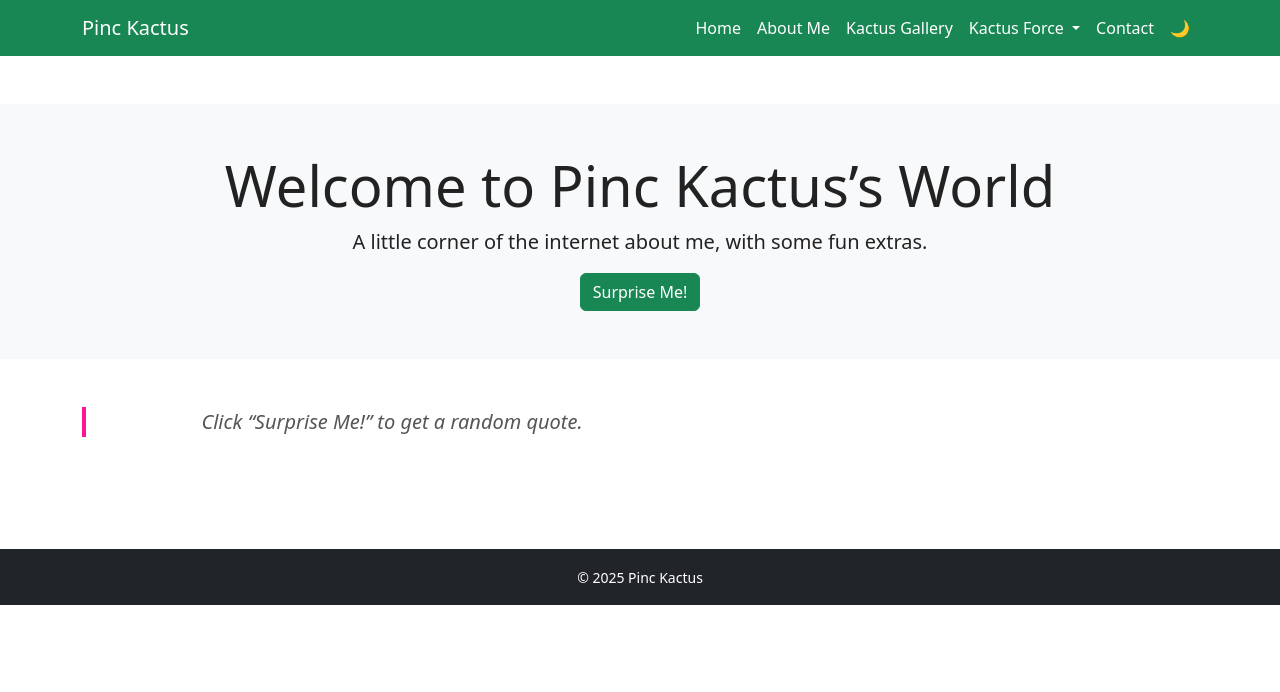
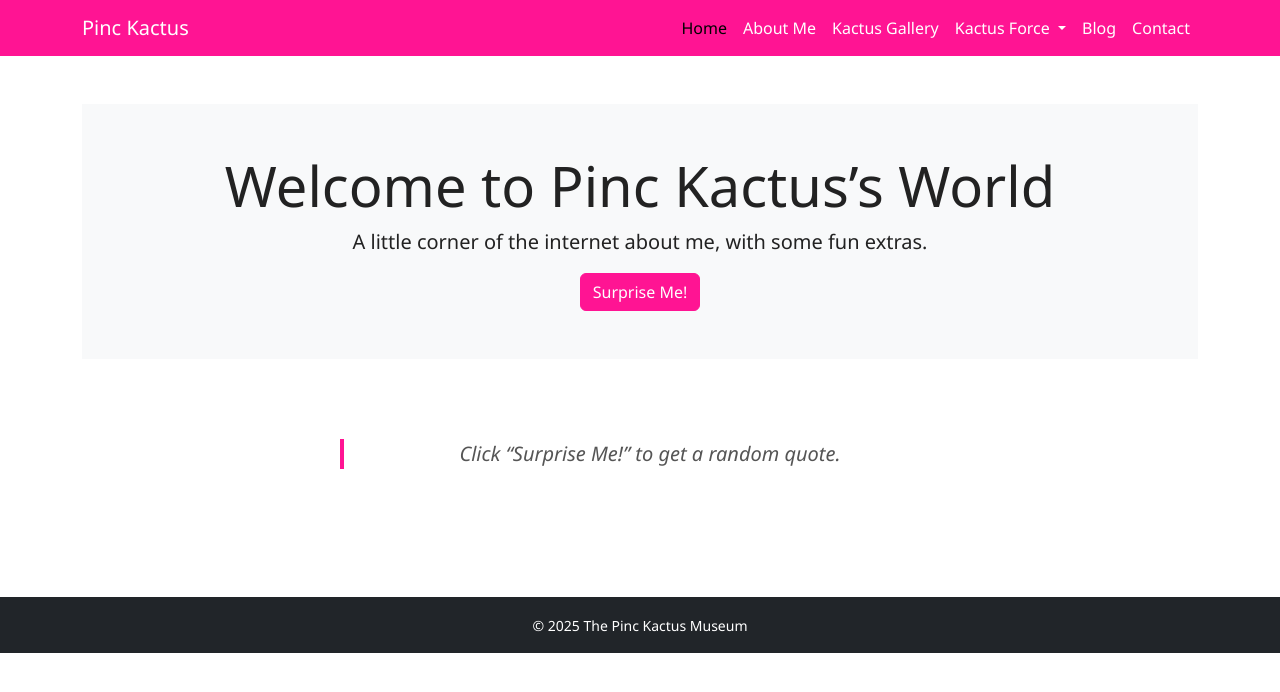
Before and after one commit to PincKactus/PincKactus.github.io, a Jekyll site: the page built from index.md, in a window 1280 px wide. Shown: the top 692 px of the page. Built offline with Jekyll 4.4.1, drawn with Linux system fonts in a browser that asks for light colours; a script that is not in the unit is left out.

Commit message:
Revert "Nothing"
This reverts commit 17b6961572915fe1698362d413dd54df5b0e3f51.

```diff
--- a/_includes/navbar.html
+++ b/_includes/navbar.html
@@ -6,34 +6,75 @@
     </button>
     <div class="collapse navbar-collapse" id="navMenu">
       <ul class="navbar-nav ms-auto">
+
+        <!-- Home -->
         <li class="nav-item">
-          <a class="nav-link" href="{{ '/index.html' | relative_url }}">Home</a>
+          <a class="nav-link {% if page.url == '/' %}active{% endif %}"
+             href="{{ '/' | relative_url }}">Home</a>
         </li>
+
+        <!-- About Me -->
         <li class="nav-item">
-          <a class="nav-link" href="{{ '/about.html' | relative_url }}">About Me</a>
+          <a class="nav-link {% if page.url contains '/about/' %}active{% endif %}"
+             href="{{ '/about/' | relative_url }}">About Me</a>
         </li>
+
+        <!-- Kactus Gallery -->
         <li class="nav-item">
-          <a class="nav-link" href="{{ '/portfolio/' | relative_url }}">Kactus Gallery</a>
+  <a class="nav-link" href="{{ '/portfolio/' | relative_url }}">Kactus Gallery</a>
         </li>
+
+
+        <!-- Kactus Force dropdown -->
         <li class="nav-item dropdown">
-          <a class="nav-link dropdown-toggle" href="#" id="kactusDropdown" role="button" data-bs-toggle="dropdown" aria-expanded="false">
+          <a class="nav-link dropdown-toggle
+                    {% if page.url contains '/kactus-force/'
+                          or page.url contains '/bot/'
+                          or page.url contains '/shop/' %}
+                      active
+                    {% endif %}"
+             href="#"
+             id="kactusDropdown"
+             role="button"
+             data-bs-toggle="dropdown"
+             aria-expanded="false">
             Kactus Force
           </a>
           <ul class="dropdown-menu dropdown-menu-end" aria-labelledby="kactusDropdown">
-            <li><a class="dropdown-item" href="{{ '/kactus-force.html' | relative_url }}">Overview</a></li>
+            <li>
+              <a class="dropdown-item"
+                 href="{{ '/kactus-force/' | relative_url }}">
+                Overview
+              </a>
+            </li>
             <li><hr class="dropdown-divider"></li>
-            <li><a class="dropdown-item" href="{{ '/bot/index.html' | relative_url }}">Instruction Manuals</a></li>
-            <li><a class="dropdown-item" href="{{ '/shop/' | relative_url }}">Shop</a></li>
+            <li>
+              <a class="dropdown-item"
+                 href="{{ '/bot/' | relative_url }}">
+                Instruction Manuals
+              </a>
+            </li>
+            <li>
+              <a class="dropdown-item"
+                 href="{{ '/shop/' | relative_url }}">
+                Shop
+              </a>
+            </li>
           </ul>
         </li>
+
+        <!-- Blog -->
         <li class="nav-item">
-          <a class="nav-link" href="{{ '/contact.html' | relative_url }}">Contact</a>
+          <a class="nav-link {% if page.url contains '/blog/' %}active{% endif %}"
+             href="{{ '/blog/' | relative_url }}">Blog</a>
         </li>
 
-        <!-- dark-mode toggle -->
+        <!-- Contact -->
         <li class="nav-item">
-          <button id="theme-toggle" class="btn btn-sm nav-link" style="border:none;">🌙</button>
+          <a class="nav-link {% if page.url contains '/contact/' %}active{% endif %}"
+             href="{{ '/contact/' | relative_url }}">Contact</a>
         </li>
+
       </ul>
     </div>
   </div>
--- a/_layouts/default.html
+++ b/_layouts/default.html
@@ -3,46 +3,21 @@
 <head>
   <meta charset="UTF-8">
   <meta name="viewport" content="width=device-width, initial-scale=1">
-  <title>{{ page.title }} – Pinc Kactus</title>
-  <link href="{{ '/assets/css/style.css' | relative_url }}" rel="stylesheet">
+  <title>{{ page.title | default: site.title }}</title>
+  <!-- Load Bootstrap first -->
   <link href="https://cdn.jsdelivr.net/npm/bootstrap@5.3.0/dist/css/bootstrap.min.css" rel="stylesheet">
+  <!-- Then override with custom styles -->
+  <link rel="stylesheet" href="{{ '/assets/css/style.css' | relative_url }}">
 </head>
 <body>
   {% include navbar.html %}
-
-  <main class="py-5">
+  <main class="container py-5">
     {{ content }}
   </main>
-
   <footer class="bg-dark text-white text-center py-3">
-    <small>&copy; 2025 Pinc Kactus</small>
+    <small>&copy; {{ "now" | date: "%Y" }} {{ site.title }}</small>
   </footer>
-
   <script src="https://cdn.jsdelivr.net/npm/bootstrap@5.3.0/dist/js/bootstrap.bundle.min.js"></script>
-
-  <!-- Dark-mode toggle script -->
-  <script>
-    (function() {
-      const btn       = document.getElementById('theme-toggle');
-      const className = 'dark-mode';
-      const stored    = localStorage.getItem('theme');
-
-      // on load: apply stored or system preference
-      if (
-        stored === 'dark' ||
-        (!stored && window.matchMedia('(prefers-color-scheme: dark)').matches)
-      ) {
-        document.body.classList.add(className);
-        btn.textContent = '☀️';
-      }
-
-      // on click: toggle and persist
-      btn.addEventListener('click', () => {
-        const isDark = document.body.classList.toggle(className);
-        btn.textContent = isDark ? '☀️' : '🌙';
-        localStorage.setItem('theme', isDark ? 'dark' : 'light');
-      });
-    })();
-  </script>
+  <script src="{{ '/assets/js/main.js' | relative_url }}"></script>
 </body>
 </html>
--- a/assets/css/style.css
+++ b/assets/css/style.css
@@ -55,36 +55,3 @@
   background: #1b1b1b !important;
   color: #fff;
 }
-
-
-/* --------------------------------------------------------
-   Dark-mode theme variables
-   -------------------------------------------------------- */
-:root {
-  --bg-color:   #ffffff;
-  --text-color: #212529;
-  --card-bg:    #ffffff;
-  --card-text:  #212529;
-  --nav-bg:     #198754; /* Bootstrap “success” green */
-}
-
-.dark-mode {
-  --bg-color:   #121212;
-  --text-color: #e0e0e0;
-  --card-bg:    #1e1e1e;
-  --card-text:  #e0e0e0;
-  --nav-bg:     #343a40; /* dark navbar */
-}
-
-/* apply the vars site-wide */
-body {
-  background-color: var(--bg-color);
-  color:            var(--text-color);
-}
-.card {
-  background-color: var(--card-bg);
-  color:            var(--card-text);
-}
-.navbar {
-  background-color: var(--nav-bg) !important;
-}
```
Also changed, not shown: 14 other files.
